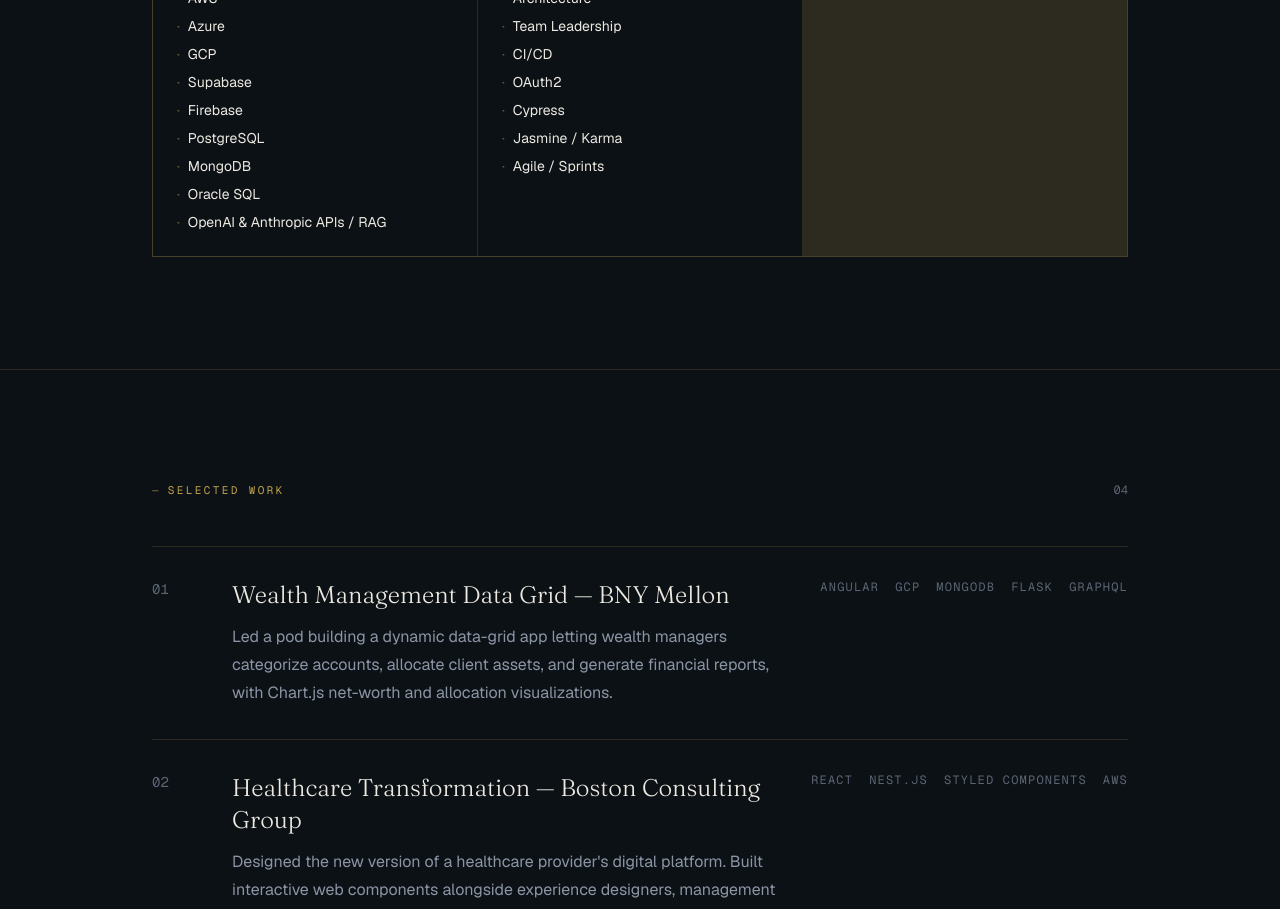
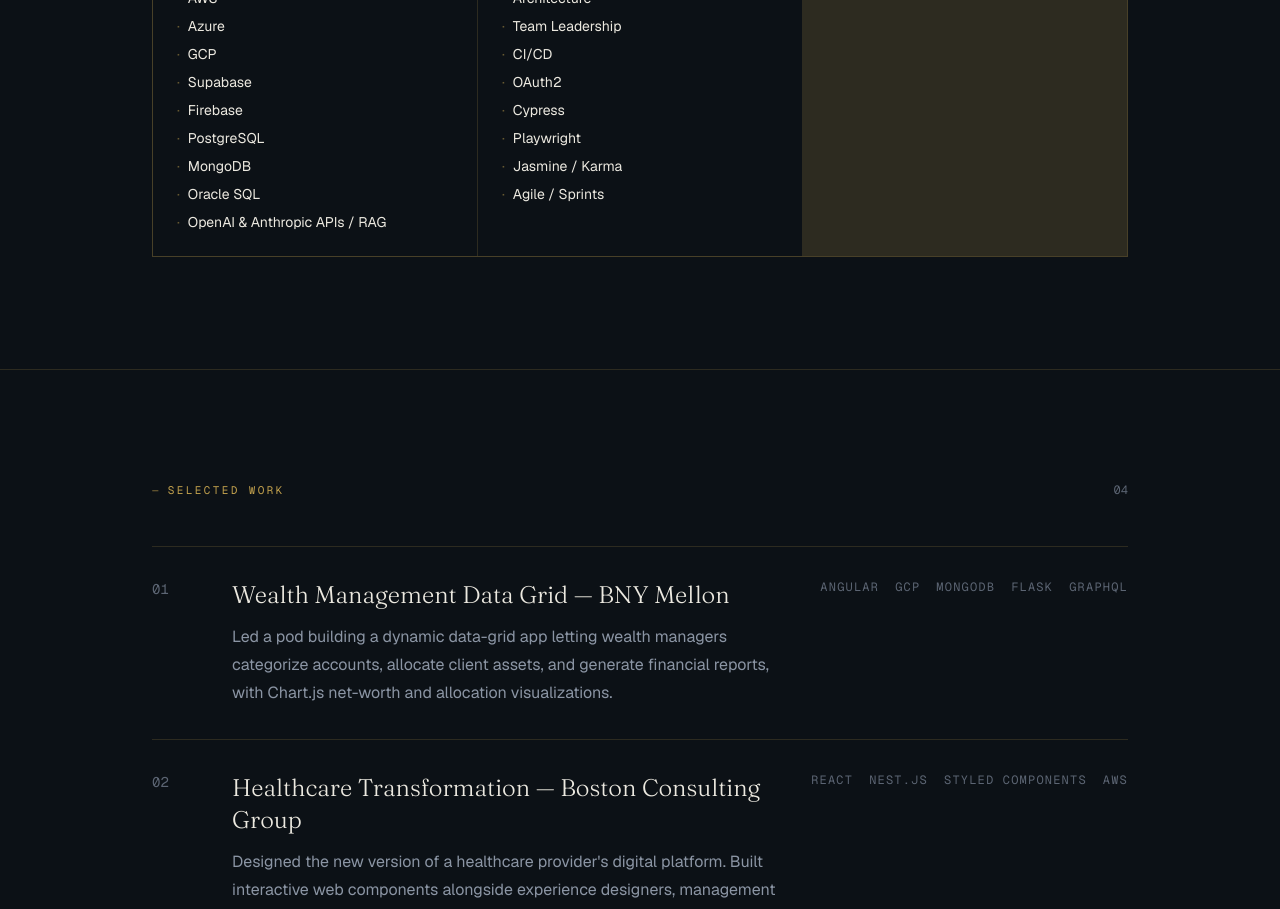
Before and after one commit to bersoriano/portfolio, a Next.js app: page / in a window 1280 px wide. Shown: the part 2840-3749 px from the top of the page. Built offline with nearby package versions, Linux system fonts and the light colour scheme; no server answers.

Commit message:
minor skill

```diff
--- a/src/data/portfolio.ts
+++ b/src/data/portfolio.ts
@@ -45,7 +45,7 @@
   },
   {
     category: "Practice & Delivery",
-    items: ["Architecture", "Team Leadership", "CI/CD", "OAuth2", "Cypress", "Jasmine / Karma", "Agile / Sprints"],
+    items: ["Architecture", "Team Leadership", "CI/CD", "OAuth2", "Cypress", "Playwright", "Jasmine / Karma", "Agile / Sprints"],
   },
 ];
 
```
